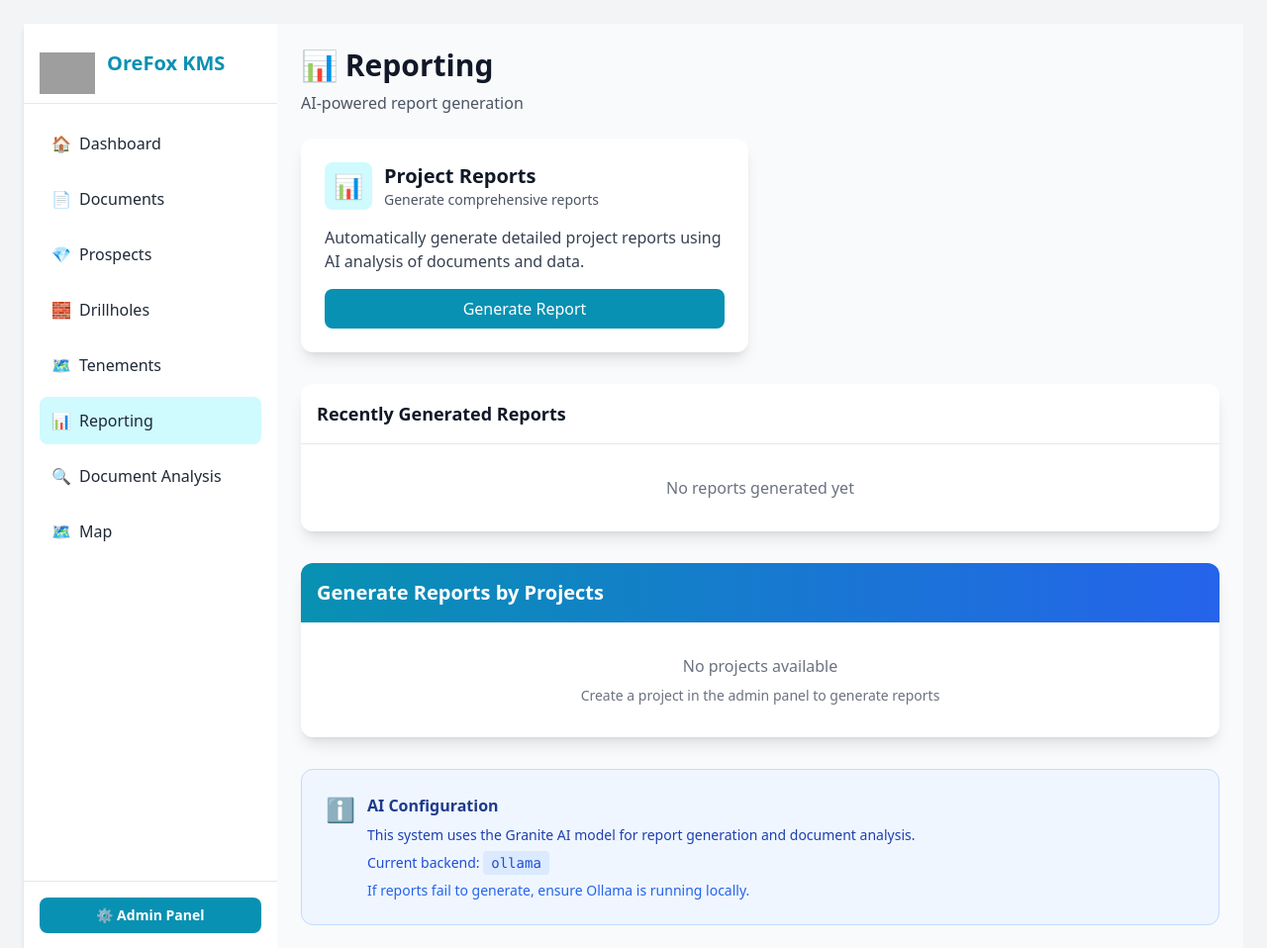
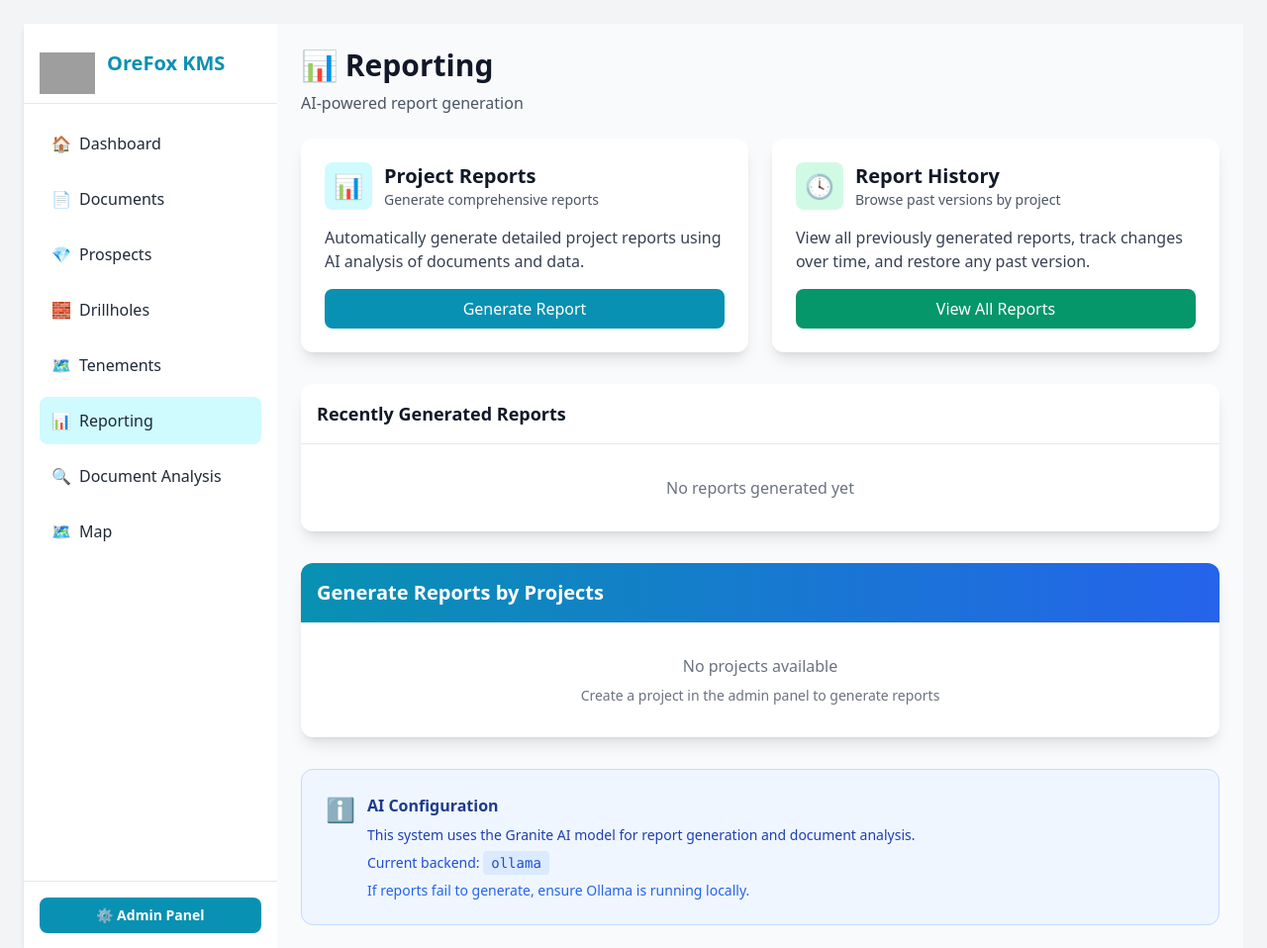
Before and after one commit to IvanVanRooyen/IFB398-T07-MINDS-, a Django app: page /ai-insights/ in a window 1280 px wide. Shown: the top 958 px of the page at 99% size. Run offline with Django 5.2, Linux system fonts and the light colour scheme; data that the repository does not hold is empty; parts of the project's set-up code (start-up, migrations or seed data) failed here and were passed over; some libraries are stand-ins or nearby versions; grey boxes are pictures that could not be loaded.

Commit message:
Create version history and auditing for reports and cleaned up view.py for redundant imports

```diff
--- a/config/settings.py
+++ b/config/settings.py
@@ -85,6 +85,12 @@ STATICFILES_DIRS = [BASE_DIR / "static"]
 # directory for generated PDFs
 TEST_MEDIA_ROOT = Path(BASE_DIR) / "media" / ".tests"
 
+TIME_ZONE = 'Australia/Brisbane'
+USE_TZ = True
+
+# Apply timezone globally
+USE_L10N = True
+
 # MinIO storage configuration (Django 5.x STORAGES format)
 STORAGES = {
     "default": {
--- a/core/urls.py
+++ b/core/urls.py
@@ -12,16 +12,21 @@ urlpatterns = [
     path("documents/<uuid:pk>/delete/", views.delete_document, name="delete_document"),
     path("map/", views.map_view, name="map_view"),
     path("ai-insights/", views.ai_insights, name="ai_insights"),
+    path("upload/", views.upload_doc, name="upload"),
 
-    path("upload/", views.upload_doc, name="upload"),
-    path("ai/report/<uuid:process_id>/", views.project_report, name="project_report"),
-    path("ai/report/<uuid:process_id>/pdf/",  views.project_report_pdf,  name="project_report_pdf"),
+    # PDF / DOCX direct download by process
+    path("ai/report/<uuid:process_id>/pdf/", views.project_report_pdf,  name="project_report_pdf"),
     path("ai/report/<uuid:process_id>/docx/", views.project_report_docx, name="project_report_docx"),
+
+    # Report History
+    path("process/<uuid:process_id>/reports/history/", views.report_history, name="report_history"),
+    path("reports/<uuid:report_id>/version/", views.report_version_detail, name="report_version_detail"),
 
     # AI Routes
     path("ai/reports/", views.report_list_page, name="report_list"),
     path("ai/reports/generate/", views.generate_report, name="generate_report"),
     path("ai/reports/<uuid:report_id>/", views.report_detail, name="report_detail"),
+    path("ai/reports/history/", views.all_reports_history, name="all_reports_history"),
 
     # Report Editor
     path("ai/reports/editor/<uuid:process_id>/", views.report_editor, name="report_editor"),
--- a/core/views.py
+++ b/core/views.py
@@ -9,22 +9,13 @@ from django.core.paginator import Paginator
 from django.db.models import Q
 from django.core.exceptions import PermissionDenied
 from django.http import Http404, HttpResponse, JsonResponse, HttpResponseBadRequest
-from django.shortcuts import get_object_or_404, redirect, render
 from django.urls import reverse
 from django.views.decorators.http import require_GET, require_http_methods
-from django.shortcuts import render, redirect
 from django.contrib import messages
-from django.http import HttpResponse
-from django.views.decorators.http import require_POST
 from django.core.cache import cache
 from django.shortcuts import render, get_object_or_404, redirect
-from core.models import Document
 from core.ai.report_service import generate_project_report
 from .ai.granite_client import GraniteClient
-
-from django.shortcuts import get_object_or_404, redirect
-from django.contrib import messages
-from core.models import Document
 
 from types import SimpleNamespace
 import logging
@@ -41,7 +32,7 @@ from docx.shared import Pt, RGBColor
 import re, io
 
 from .forms import DocumentForm, DocumentSearchForm
-from .models import Document, Process, SavedReport
+from .models import Document, Process, SavedReport, AuditLog, log_audit
 from .utils import sha256_file, extract_text, chunk_text
 
 from .tagging import TAG_LABEL
@@ -514,29 +505,7 @@ def healthcheck(request):
     return JsonResponse({"status": "ok"})
 
 
-@require_GET
-def project_report(request, process_id: str):
-    if not Process.objects.filter(pk=process_id).exists():
-        raise Http404("Project not found")
 
-    clearance_level = _get_clearance_level(request)
-
-    try:
-        md = _get_cached_report_md(process_id, clearance_level)
-    except Exception as e:
-        log.error("Report generation failed: %s", e)
-        md = f"Report generation failed: {e}"
-
-    if not md:
-        md = "Report returned empty — check logs."
-
-    if request.GET.get("format") == "json":
-        return JsonResponse({"markdown": md})
-
-    return HttpResponse(
-        f"<html><body><pre style='white-space:pre-wrap'>{md}</pre></body></html>",
-        content_type="text/html",
-    )
 
 @require_GET
 def project_report_pdf(request, process_id: str):
@@ -792,16 +761,39 @@ def generate_report(request):
 
     clearance_level = _get_clearance_level(request)
     try:
-        _get_cached_report_md(process_id, clearance_level)
+        process = get_object_or_404(Process, pk=process_id)
+        md = _get_cached_report_md(process_id, clearance_level)
     except Exception as e:
         log.error("Report generation failed during generate_report: %s", e)
         messages.error(request, f"Report generation failed: {e}")
         return redirect("report_list")
 
-    redirect_url = reverse("report_editor", kwargs={"process_id": process_id})
-    if report_title:
-        redirect_url += f"?title={report_title}"
-    return redirect(redirect_url)
+    import hashlib
+    title = report_title or f"{process.name or 'Project'} Report"
+    existing = SavedReport.objects.filter(
+        process=process, title=title
+    ).order_by("-version_number").first()
+
+    if existing:
+        SavedReport.create_version(
+            parent=existing,
+            content_md=md,
+            user=request.user,
+            reason=SavedReport.ChangeReason.REGENERATED,
+        )
+    else:
+        SavedReport.objects.create(
+            process=process,
+            organisation=process.organisation,
+            title=title,
+            content_md=md,
+            content_hash=hashlib.sha256(md.encode()).hexdigest(),
+            created_by=request.user,
+            version_number=1,
+            change_reason=SavedReport.ChangeReason.GENERATED,
+        )
+
+    return redirect(reverse("report_editor", kwargs={"process_id": process_id}))
 
 
 def report_editor(request, process_id):
@@ -883,18 +875,34 @@ def save_report(request):
     clearance_level = _get_clearance_level(request)
     created_by = request.user if request.user.is_authenticated else None
 
-    report = SavedReport.objects.create(
-        process=process,
-        organisation=organisation,
-        title=title,
-        content_md=content_md,
-        clearance_level=clearance_level,
-        created_by=created_by,
-    )
+    existing = SavedReport.objects.filter(
+        process=process, title=title
+    ).order_by("-version_number").first()
 
+    if existing:
+        report = SavedReport.create_version(
+            parent=existing,
+            content_md=content_md,
+            user=created_by,
+            reason=SavedReport.ChangeReason.MANUAL_EDIT,
+        )
+    else:
+        import hashlib
+        report = SavedReport.objects.create(
+            process=process,
+            organisation=organisation,
+            title=title,
+            content_md=content_md,
+            content_hash=hashlib.sha256(content_md.encode()).hexdigest(),
+            clearance_level=clearance_level,
+            created_by=created_by,
+            version_number=1,
+            change_reason=SavedReport.ChangeReason.GENERATED,
+        )
     return JsonResponse({
         "success": True,
         "report_id": str(report.id),
+        "version_number": report.version_number,
         "redirect_url": reverse("saved_report_editor", kwargs={"report_id": report.id}),
     })
 
@@ -919,11 +927,78 @@ def update_saved_report(request, report_id):
     if not content_md:
         return JsonResponse({"success": False, "error": "Report content is empty."}, status=400)
 
-    report.title      = title
-    report.content_md = content_md
-    report.save(update_fields=["title", "content_md", "updated_at"])
+    new_version = SavedReport.create_version(
+        parent=report,
+        content_md=content_md,
+        user=request.user,
+        reason=SavedReport.ChangeReason.MANUAL_EDIT,
+    )
+    return JsonResponse({
+        "success": True,
+        "new_version_id": str(new_version.id),
+        "version_number": new_version.version_number,
+    })
 
-    return JsonResponse({"success": True})
+# @login_required
+def report_history(request, process_id):
+    """Show all versions of reports for a process, grouped by title."""
+    # Get the latest version of each distinct report title
+    reports = (
+        SavedReport.objects
+        .filter(process_id=process_id)
+        .order_by("title", "-version_number")
+    )
+    # Group by title to show each report with its version chain
+    from itertools import groupby
+    grouped = {
+        title: list(versions)
+        for title, versions in groupby(reports, key=lambda r: r.title)
+    }
+    return render(request, "core/report_history.html", {"grouped": grouped, "process_id": process_id})
+
+# @login_required
+def report_version_detail(request, report_id):
+    """View a specific report version."""
+    report = get_object_or_404(SavedReport, pk=report_id)
+    all_versions = SavedReport.objects.filter(
+        process=report.process, title=report.title
+    ).order_by("-version_number")
+
+    log_audit(
+        user=request.user,
+        action=AuditLog.ActionType.VIEW,
+        obj=report,
+        description=f"Viewed '{report.title}' v{report.version_number}",
+        ip_address=request.META.get("REMOTE_ADDR"),
+        user_agent=request.META.get("HTTP_USER_AGENT", ""),
+    )
+    return render(request, "core/report_version_detail.html", {
+        "report": report,
+        "all_versions": all_versions,
+    })
+
+@require_GET
+def all_reports_history(request):
+    """Show all saved reports grouped by project."""
+    from itertools import groupby
+
+    reports = (
+        SavedReport.objects
+        .select_related("process")
+        .order_by("process__name", "title", "-version_number")
+    )
+
+    grouped = {}
+    for report in reports:
+        project_name = report.process.name if report.process else "No Project"
+        process_id = str(report.process.id) if report.process else None
+        if project_name not in grouped:
+            grouped[project_name] = {"process_id": process_id, "titles": {}}
+        if report.title not in grouped[project_name]["titles"]:
+             grouped[project_name]["titles"][report.title] = []
+        grouped[project_name]["titles"][report.title].append(report)
+
+    return render(request, "core/all_reports_history.html", {"grouped": grouped})
 
 
 @require_POST
--- a/templates/core/ai_insights.html
+++ b/templates/core/ai_insights.html
@@ -74,6 +74,26 @@
           </a>
         </div>
       </div>
+
+      <!-- Report History -->
+      <div class="bg-white rounded-xl shadow-lg p-6">
+        <div class="flex items-center gap-3 mb-4">
+          <div class="w-12 h-12 bg-emerald-100 rounded-lg flex items-center justify-center text-2xl">
+            🕓
+          </div>
+          <div>
+            <h2 class="text-xl font-semibold">Report History</h2>
+            <p class="text-sm text-gray-600">Browse past versions by project</p>
+          </div>
+        </div>
+        <p class="text-gray-700 mb-4">
+          View all previously generated reports, track changes over time, and restore any past version.
+        </p>
+        <a href="{% url 'all_reports_history' %}"
+          class="block text-center px-4 py-2 bg-emerald-600 text-white rounded-lg hover:bg-emerald-700">
+          View All Reports
+        </a>
+      </div>
     </div>
 
     <!-- Recently Generated Reports -->
@@ -89,7 +109,12 @@
               <div class="flex-1">
                 <h3 class="font-medium text-gray-900">{{ report.title }}</h3>
                 <p class="text-sm text-gray-600">
-                  {{ report.created_at|date:"M d, Y, g:i a" }}{% if report.process %} &mdash; {{ report.process.name }}{% endif %}
+                  {{ report.created_at|date:"M d, Y, g:i a" }}
+                  {% if report.process %} &mdash; {{ report.process.name }}{% endif %}
+                  &mdash; <span class="text-xs bg-gray-100 px-1.5 py-0.5 rounded">v{{ report.version_number }}</span>
+                  {% if report.change_reason %}
+                    <span class="text-xs text-gray-400">{{ report.get_change_reason_display }}</span>
+                  {% endif %}
                 </p>
               </div>
               <a href="{% url 'saved_report_editor' report.id %}"
@@ -128,6 +153,10 @@
                     Preview
                   </button>
                 </form>
+                <a href="{% url 'report_history' project.id %}"
+                  class="px-3 py-2 bg-gray-100 text-gray-700 rounded-lg hover:bg-gray-200 text-sm">
+                  History
+                </a>
                 <a href="{% url 'project_report_pdf' project.id %}"
                   class="px-3 py-2 bg-red-600 text-white rounded-lg hover:bg-red-700 text-sm">
                   PDF ↓
```
Also changed, not shown: core/ai/report_service.py (+38 -1 lines), core/models.py (+37 -0 lines), templates/core/all_reports_history.html (added, +114 -0 lines), templates/core/report_history.html (added, +28 -0 lines), templates/core/report_version_detail.html (added, +91 -0 lines), core/migrations/0011_savedreport_change_reason_savedreport_change_summary_and_more.py (added).
